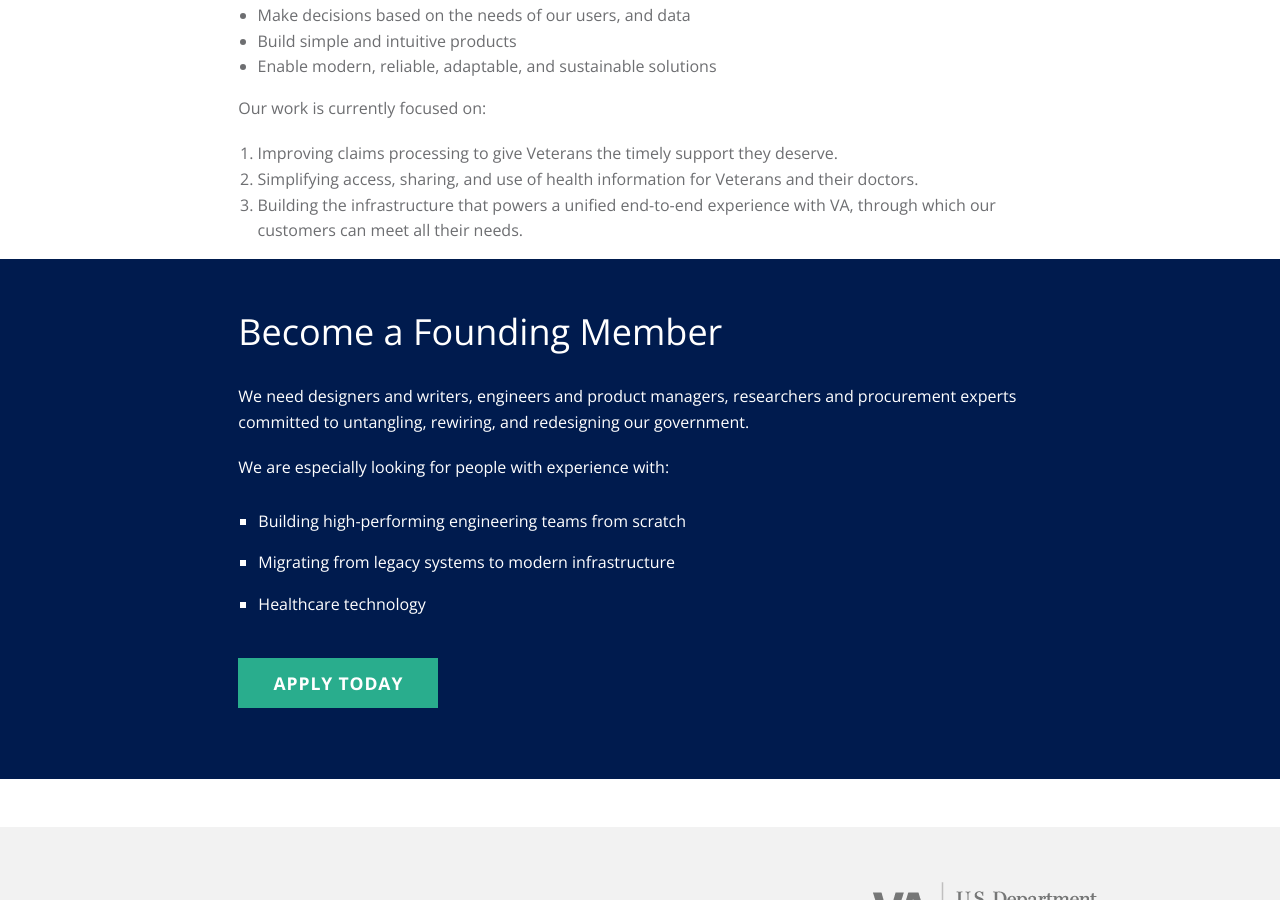
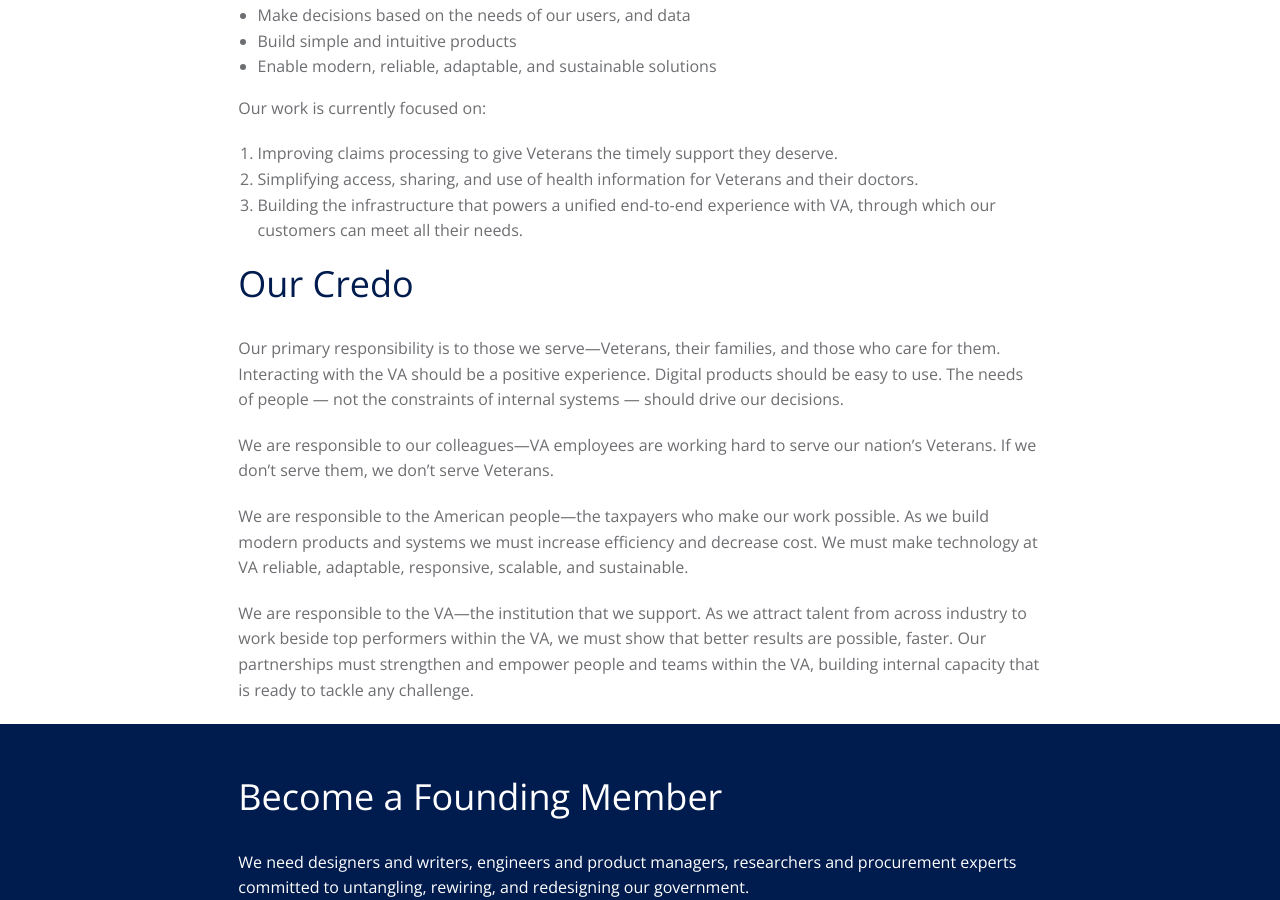
Before and after one commit to department-of-veterans-affairs/dsva, a Jekyll site: the page built from index.html, in a window 1280 px wide and 900 px high, scrolled down 807 px. Built offline with Jekyll 4.4.1, drawn with Linux system fonts in a browser that asks for light colours; Markdown is read by kramdown in place of the engine named in the settings; the list of posts is cut into pages by our own code.

Commit message:
Update home.html

```diff
--- a/_layouts/home.html
+++ b/_layouts/home.html
@@ -36,6 +36,11 @@
   <div class="row">
     <div class="small-12 small-centered large-10 columns">
       <div class="wow fadeInDown" data-wow-delay=".4s">
+  <h2>Our Credo</h2>
+<p><bold>Our primary responsibility is to those we serve</bold>—Veterans, their families, and those who care for them. Interacting with the VA should be a positive experience. Digital products should be easy to use. The needs of people — not the constraints of internal systems — should drive our decisions.</p>
+<p><bold>We are responsible to our colleagues</bold>—VA employees are working hard to serve our nation’s Veterans. If we don’t serve them, we don’t serve Veterans.</p>
+<p><bold>We are responsible to the American people</bold>—the taxpayers who make our work possible. As we build modern products and systems we must increase efficiency and decrease cost. We must make technology at VA reliable, adaptable, responsive, scalable, and sustainable.</p>
+<p><bold>We are responsible to the VA</bold>—the institution that we support. As we attract talent from across industry to work beside top performers within the VA, we must show that better results are possible, faster. Our partnerships must strengthen and empower people and teams within the VA, building internal capacity that is ready to tackle any challenge.</p>
 
     </div>
   </div>
```
